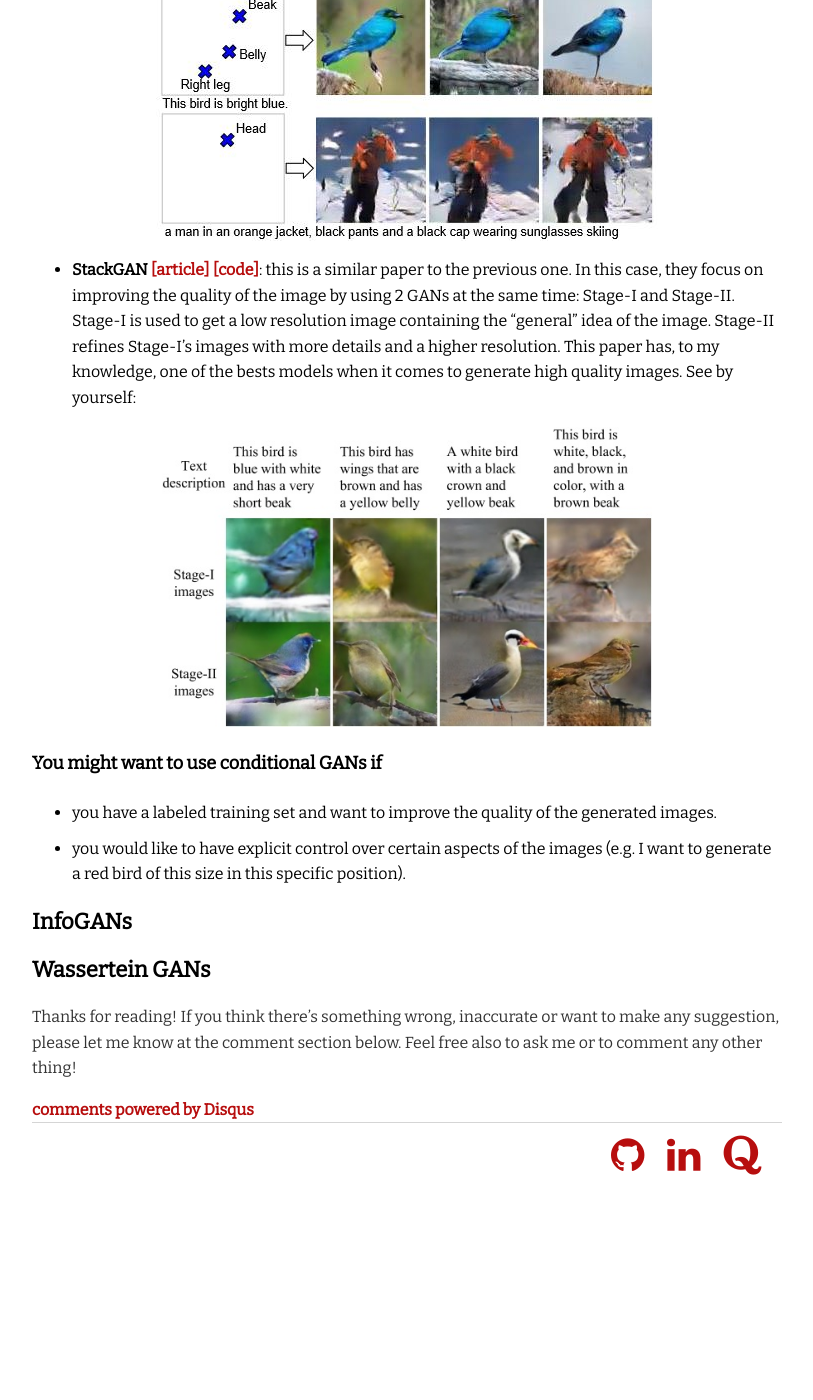
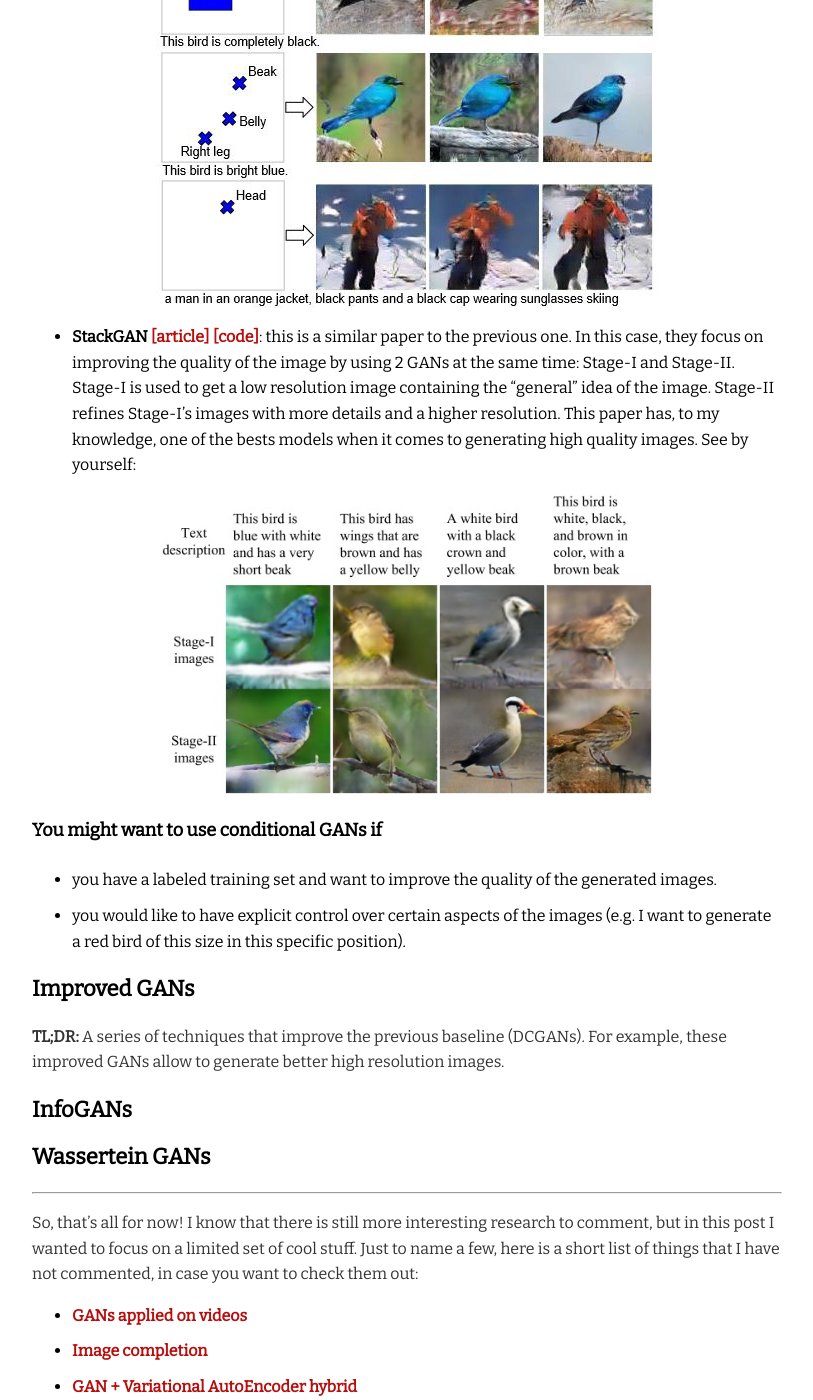
Before and after one commit to Guim3/guim3.github.io, a Jekyll site: the page built from _posts/2017-03-20-Fantastic-GANs-and-where-to-find-them.md, in a window 1280 px wide and 1400 px high, scrolled down 5507 px. Shown: the whole window, without its empty margins (233-1046 px from the left). Built offline with Jekyll 4.4.1, drawn with Linux system fonts in a browser that asks for light colours; comment, search, counter and statistics services are not loaded; before the commit the page ends 6745 px from its top, so only the background shows below that; some of the changed text lies outside the part shown.

Commit message:
Add ending section

```diff
--- a/_posts/2017-03-20-Fantastic-GANs-and-where-to-find-them.md
+++ b/_posts/2017-03-20-Fantastic-GANs-and-where-to-find-them.md
@@ -84,8 +84,10 @@
 
 #### You might want to use DCGANs if
 
-* You want decent quality samples (depending on the dataset). Vanilla GANs could work on simple datasets, but they are not as good as DCGANs.
+* You want something better than vanilla GANs (that is, always). Vanilla GANs could work on simple datasets, but DCGANs are far better.
 * You are looking for a strong baseline to compare with your fancy new state-of-the-art GAN algorithm.
+
+From this point, all the types of GANs that I'm going to describe will be assumed to have a DCGAN architecture, unless the opposite is specified.
 
 ### <a name="cgans"></a> Conditional GANs (cGANs)
 
@@ -116,7 +118,7 @@
 
 ![Learning what and where to draw figure]({{site.baseurl}}/files/blog/Fantastic-GANs-and-where-to-find-them/Reed_figure.jpg){: .center-image }
 
-* __StackGAN__ [[article]][StackGAN_art] [[code]][StackGAN_code]: this is a similar paper to the previous one. In this case, they focus on improving the quality of the image by using 2 GANs at the same time: Stage-I and Stage-II. Stage-I is used to get a low resolution image containing the "general" idea of the image. Stage-II refines Stage-I's images with more details and a higher resolution. This paper has, to my knowledge, one of the bests models when it comes to generate high quality images. See by yourself:
+* __StackGAN__ [[article]][StackGAN_art] [[code]][StackGAN_code]: this is a similar paper to the previous one. In this case, they focus on improving the quality of the image by using 2 GANs at the same time: Stage-I and Stage-II. Stage-I is used to get a low resolution image containing the "general" idea of the image. Stage-II refines Stage-I's images with more details and a higher resolution. This paper has, to my knowledge, one of the bests models when it comes to generating high quality images. See by yourself:
 
 ![Samples from StackGAN]({{site.baseurl}}/files/blog/Fantastic-GANs-and-where-to-find-them/StackGAN_samples.jpg){: :height="auto" width="490px" .center-image }
 
@@ -125,11 +127,29 @@
 * you have a labeled training set and want to improve the quality of the generated images.
 * you would like to have explicit control over certain aspects of the images (e.g. I want to generate a red bird of this size in this specific position).
 
-### <a name="test"></a> InfoGANs
+### <a name="improvedgans"></a> Improved GANs
+**TL;DR:** A series of techniques that improve the previous baseline (DCGANs). For example, these improved GANs allow to generate better high resolution images.
 
-### <a name="test"></a> Wassertein GANs
 
-Thanks for reading! If you think there's something wrong, inaccurate or want to make any suggestion, please let me know at the comment section below. Feel free also to ask me or to comment any other thing!
+### <a name="infogans"></a> InfoGANs
+
+
+### <a name="wassgans"></a> Wassertein GANs
+
+---
+
+So, that's all for now! I know that there is still more interesting research to comment, but in this post I wanted to focus on a limited set of cool stuff. Just to name a few, here is a short list of things that I have not commented, in case you want to check them out:
+
+* [GANs applied on videos][videoGANs]
+* [Image completion][inpGAN]
+* [GAN + Variational AutoEncoder hybrid][VAE+GAN]
+* [Adding an encoder to][ALI] [GANs to reconstruct samples][AFL]
+* [Image-to-image translation][pix2pix]
+* [Interactive image generation][iGAN]
+
+For an extensive research list, check this [list][GANpapers].
+
+Thanks for reading! If you think there's something wrong, inaccurate or want to make any suggestion, please let me know at the comment section below. Feel free also to ask me or comment anything!
 
 [GANpapers]: https://github.com/zhangqianhui/AdversarialNetsPapers
 [introGAN1]: http://blog.evjang.com/2016/06/generative-adversarial-nets-in.html
@@ -151,3 +171,10 @@
 [Reed_code]: https://github.com/reedscot/nips2016
 [StackGAN_art]: https://arxiv.org/abs/1612.03242
 [StackGAN_code]: https://github.com/hanzhanggit/StackGAN
+[videoGANs]: http://web.mit.edu/vondrick/tinyvideo/
+[ALI]: https://ishmaelbelghazi.github.io/ALI/
+[AFL]: https://arxiv.org/abs/1605.09782
+[VAE+GAN]: https://arxiv.org/abs/1512.09300
+[inpGAN]: https://bamos.github.io/2016/08/09/deep-completion/
+[pix2pix]: https://phillipi.github.io/pix2pix/
+[iGAN]: https://github.com/junyanz/iGAN
```
Also changed, not shown: other parts of _posts/2017-03-20-Fantastic-GANs-and-where-to-find-them.md (+1 -1 lines).
